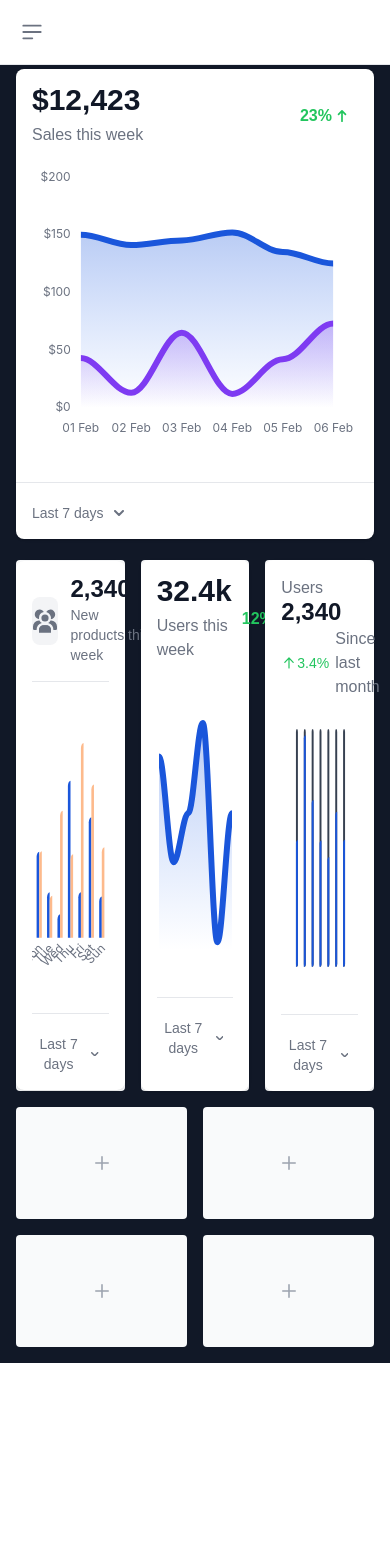
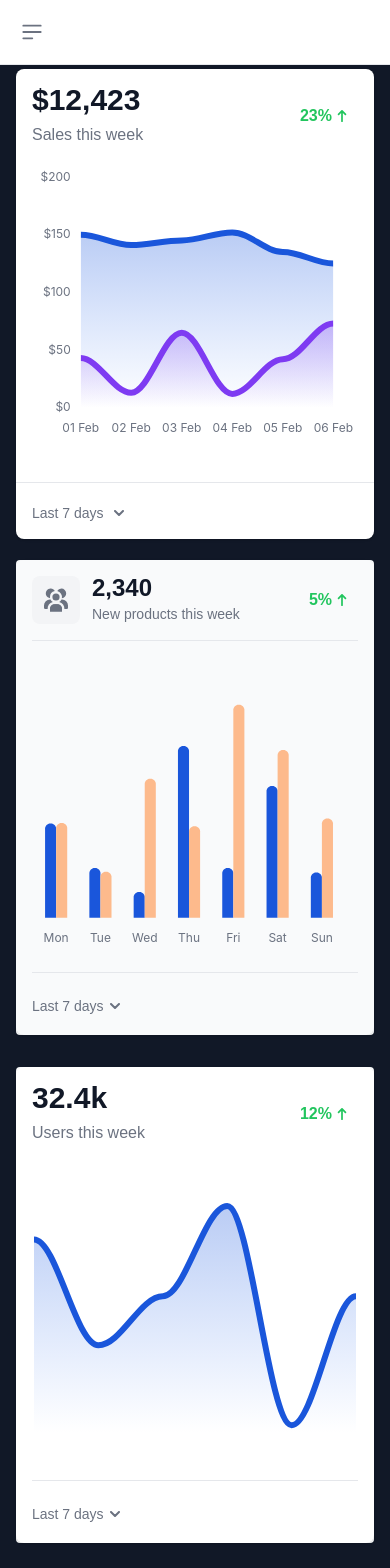
Before and after one commit to Hyperchain-Technolgy/furniture, a React (Vite) app: page /admin in a window 390 px wide. Shown: the top 1568 px of the page. Before the commit the page ends 1363 px from the top, so only its background shows below. Built offline with nearby package versions, Linux system fonts and the light colour scheme; a web font is replaced by a local one.

Commit message:
made admin page responsive

```diff
--- a/src/Components/Admin/ColumnChart.jsx
+++ b/src/Components/Admin/ColumnChart.jsx
@@ -33,7 +33,8 @@ const ColumnChart = () => {
     ],
     chart: {
       type: "bar",
-      height: "320px",
+      height: "100%",
+      width: "100%",
       fontFamily: "Inter, sans-serif",
       toolbar: {
         show: false,
@@ -107,7 +108,7 @@ const ColumnChart = () => {
   }
 
   return (
-    <div className="w-full bg-white rounded-lg shadow dark:bg-gray-800 p-4 md:p-6">
+    <div className="w-full rounded-lg shadow dark:bg-gray-800 p-4 md:p-6">
       <div className="flex justify-between pb-4 mb-4 border-b border-gray-200 dark:border-gray-700">
         <div className="flex items-center">
           <div className="w-12 h-12 rounded-lg bg-gray-100 dark:bg-gray-700 flex items-center justify-center me-3">
--- a/src/Components/Admin/Sidebar.jsx
+++ b/src/Components/Admin/Sidebar.jsx
@@ -60,7 +60,7 @@ const Sidebar = () => {
             <Legend />
           </div>
 
-          <div className="grid grid-cols-3 gap-4">
+          <div className="grid lg:grid-cols-3 grid-cols-1 gap-4">
             <div className="flex items-center justify-center mb-4 rounded bg-gray-50 dark:bg-gray-800">
               <ColumnChart />
             </div>
@@ -70,7 +70,6 @@ const Sidebar = () => {
             <div className="flex items-center justify-center mb-4 rounded bg-gray-50 dark:bg-gray-800">
               <SignUpChart />
             </div>
-
           </div>
 
           <div className="grid grid-cols-2 gap-4">
```
